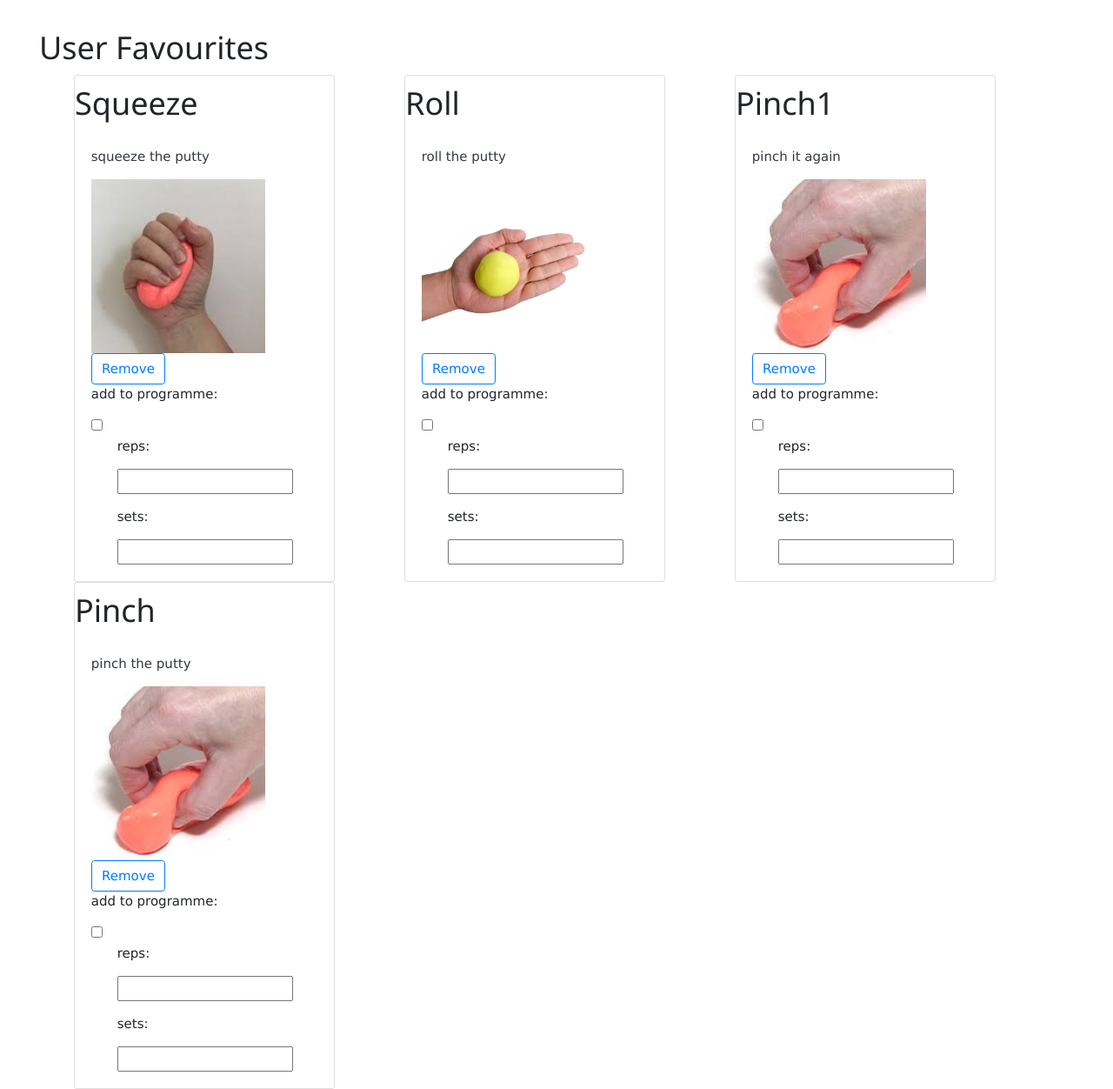
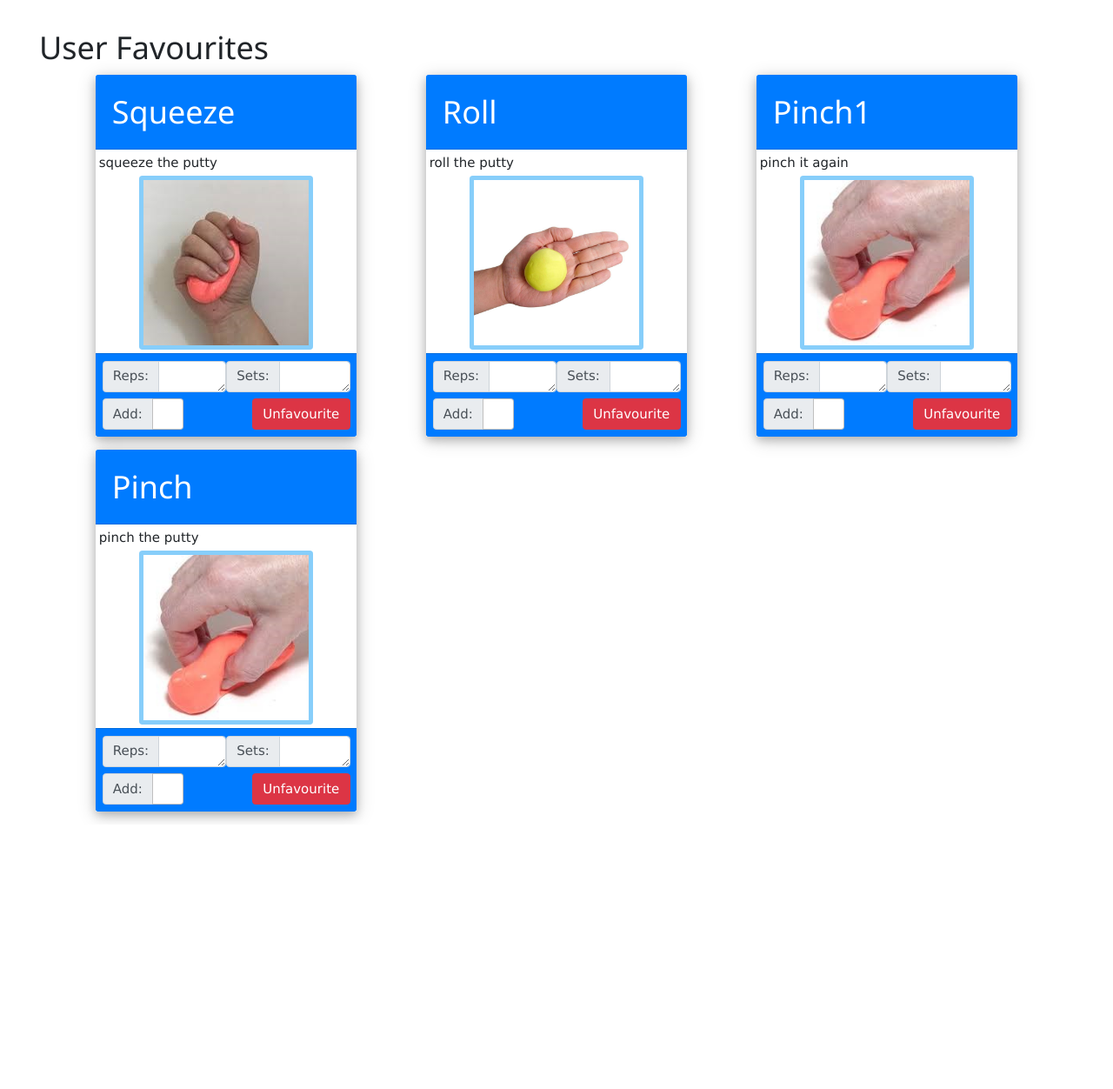
Before and after one commit to Henry80074/mysite, a Django app: page /account/favourite_list/ in a window 1280 px wide. Shown: the part 75-1327 px from the top of the page at 87% size. After the commit the page ends 1020 px from the top, so only its background shows below. Run offline with Django 3.2, Linux system fonts and the light colour scheme; a user stored in the database is signed in; data comes from the database, SQL or seed files in the repository; both versions use the stored data as it was after the commit; some libraries are stand-ins or nearby versions.

Commit message:
front end design

```diff
--- a/templates/account/favourites.html
+++ b/templates/account/favourites.html
@@ -10,38 +10,72 @@
 <link rel="stylesheet" href="https://www.w3schools.com/w3css/4/w3.css">
 </head>
 <style>
+    input[type="checkbox"]{
+  width: 36px; /*Desired width*/
+  height: 36px; /*Desired height*/
+  cursor: pointer;
+}
+.cover {
+  object-fit: cover;
+  width: 200px;
+  height: 200px;
+}
+img {
+  border: 5px solid #87CEFA;
+}
+.form-control {
+   height:36px !important;
+}
 </style>
 <div class="container">
 <div class="row">
     {% for activity in new %}
-    <div class="col-sm-4 card-space">
-        <div class="card" style="width:300px">
-            <header>
+    <div class="col-sm-4 mb-3 card-space d-flex justify-content-center">
+        <div class="w3-card-4 " style="width:300px">
+            <div class="card-header card-header bg-primary text-white">
+                <a href="{% url 'main:activity_single' activity.slug %}" >
                     <h1>{{activity.name}}</h1>
-            </header>
-                <a class="text-dark" href="{% url 'main:activity_single' activity.slug %}">
-                    <div class="card-body">
-                        <p class="card-text">{{activity.description}}</p>
+                </a>
+            </div>
+                    <div class="card-body p-1">
+                        <p class="card-text mb-1">{{activity.description}}</p> <! consider how to manage long description, truncate etc >
                         {% if activity.image != None %}
-                        <div>
-                            <img src="{{ activity.image.url }}" alt="{{activity.name}}" width="200" height="200">
+                        <div class="container">
+                            <div class="col" >
+                                    <img src="{{ activity.image.url }}" alt="{{activity.name}}" width="200" height="200" class="cover mx-auto d-block rounded">
+                            </div>
                         </div>
                         {% endif %}
-                            <div id="favourite-section"><a href="{% url 'account:favourite_add' activity.id %}"
-                                    class="btn btn-outline-primary">Remove</a></div>
+                    </div>
+            <div class="card-footer bg-primary text-white p-1">
                 <form>
-                                    <p> add to programme: </p><input type="checkbox" id="check">
-                                    <div class="col-sm-6">
                     <div class="container">
-                                        <div class="column">
-                                            <p> reps:<p><input type="text" id="reps" name="reps">
-                                            <p> sets:</p><input type="text" id="sets" name="sets">
+                    <div class="row">
+                        <div class="d-flex justify-content-start p-1">
+                            <div class="input-group">
+                                <span class="input-group-text">Reps:</span>
+                                <textarea class="form-control"></textarea>
+                            </div>
+                            <div class="input-group">
+                                <span class="input-group-text">Sets:</span>
+                                <textarea class="form-control"></textarea>
+                            </div>
+                        </div>
+                        <div class="d-flex justify-content-start p-1">
+                            <div class="input-group form-check-inline text-white">
+                                <span class="input-group-text text-left" for="check">Add:</span>
+                                <input class="form-check-input" type="checkbox" id="check">
+                            </div>
+                            <div id="favourite-section">
+                                <div class="btn btn-danger text-right outline-white text-white">
+                                    <a href="{% url 'account:favourite_add' activity.id %}">Unfavourite</a>
+                                </div>
+                            </div>
                         </div>
                     </div>
                     </div>
                 </form>
             </div>
-                </a>
         </div>
   </div>
   {% endfor %}
```
Also changed, not shown: db.sqlite3, media/media/pinch_o64UMaq.jpg (added). Lines whose indentation alone changed are shown as unchanged.
